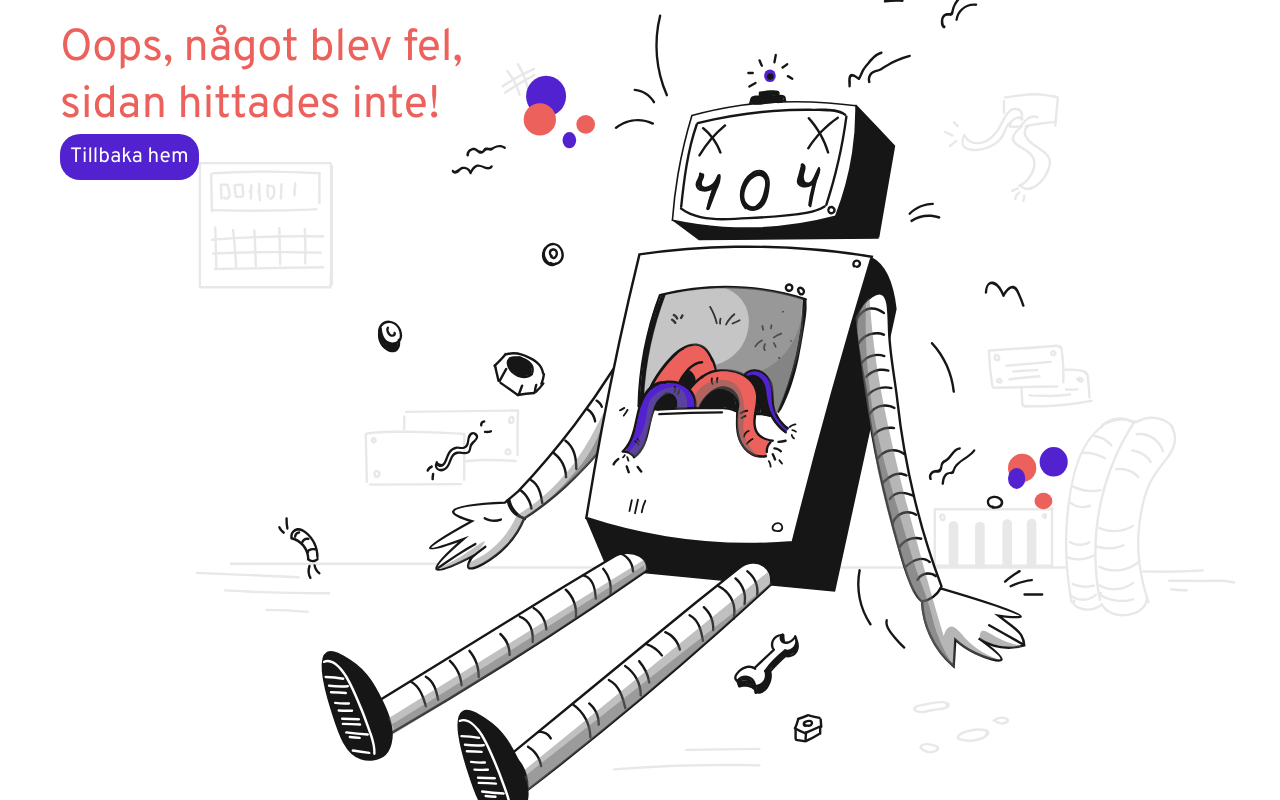
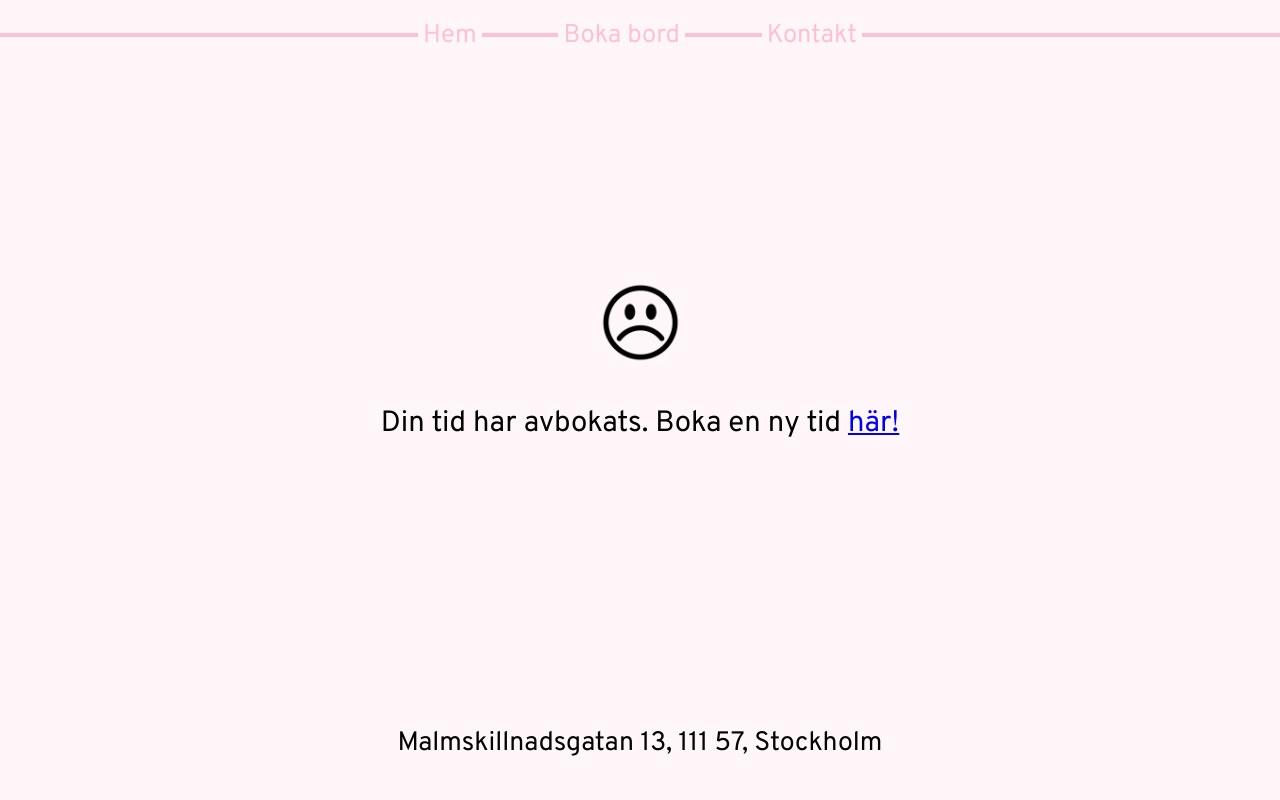
Before and after one commit to Holmkvists/restaurant, a React (Create React App) app: page /cancel in a window 1280 px wide. Built offline with nearby package versions, Linux system fonts and the light colour scheme.

Commit message:
added html and css

```diff
--- a/src/App.tsx
+++ b/src/App.tsx
@@ -3,6 +3,7 @@ import { BrowserRouter, Route, Routes } from "react-router-dom";
 import { Contact } from "./pages/contact/contact";
 import { NotFound } from "./pages/notfound/notfound";
 import { Home } from "./pages/home/home";
+import { CancelledBooking } from "./pages/cancelledBooking/cancelledBooking";
 
 function App() {
   return (
@@ -11,6 +12,7 @@ function App() {
         <Routes>
           <Route path="/" element={<Home />} />
           <Route path="/contact" element={<Contact />}></Route>
+          <Route path="/cancel" element={<CancelledBooking />} />
           <Route path="*" element={<NotFound />}></Route>
         </Routes>
       </BrowserRouter>
--- /dev/null
+++ b/src/css/cancelledBooking.css
@@ -0,0 +1,41 @@
+.cancellation {
+  display: flex;
+  flex-direction: column;
+  align-items: center;
+  background-color: #fff6f9;
+  height: 100vh;
+}
+
+.cancellation-message {
+  position: absolute;
+  top: 35%;
+  display: flex;
+  flex-direction: column;
+  align-items: center;
+}
+
+.cancellation-message img {
+  height: 70px;
+  width: 70px;
+}
+
+.cancellation-message p,
+a {
+  margin-top: 40px;
+  width: 60%;
+  text-align: center;
+  font-size: 20pt;
+}
+
+@media only screen and (min-width: 768px) {
+  .cancellation-message img {
+    height: 85px;
+    width: 85px;
+  }
+
+  .cancellation-message p,
+  a {
+    width: 100%;
+    font-size: 22pt;
+  }
+}
--- a/src/css/main.css
+++ b/src/css/main.css
@@ -6,6 +6,7 @@
 
 @import url(./home.css);
 @import url(./contact.css);
+@import url(./cancelledBooking.css);
 
 /* GLOBAL */
 
--- /dev/null
+++ b/src/pages/cancelledBooking/cancelledBooking.tsx
@@ -0,0 +1,18 @@
+import { Link } from "react-router-dom";
+import { Address } from "../../components/address/address";
+import { Header } from "../header/header";
+
+export const CancelledBooking = () => {
+  return (
+    <main className="cancellation">
+      <Header />
+      <div className="cancellation-message">
+        <img src="/assets/sad-smiley.png" alt="sad-smiley" />
+        <p>
+          Din tid har avbokats. Boka en ny tid <Link to="/book">här!</Link>
+        </p>
+      </div>
+      <Address />
+    </main>
+  );
+};
--- a/src/pages/home/home.tsx
+++ b/src/pages/home/home.tsx
@@ -1,4 +1,3 @@
-import "../../css/home.css";
 import { Link } from "react-router-dom";
 import { Address } from "../../components/address/address";
 
```
Also changed, not shown: public/assets/sad-smiley.png (added).
